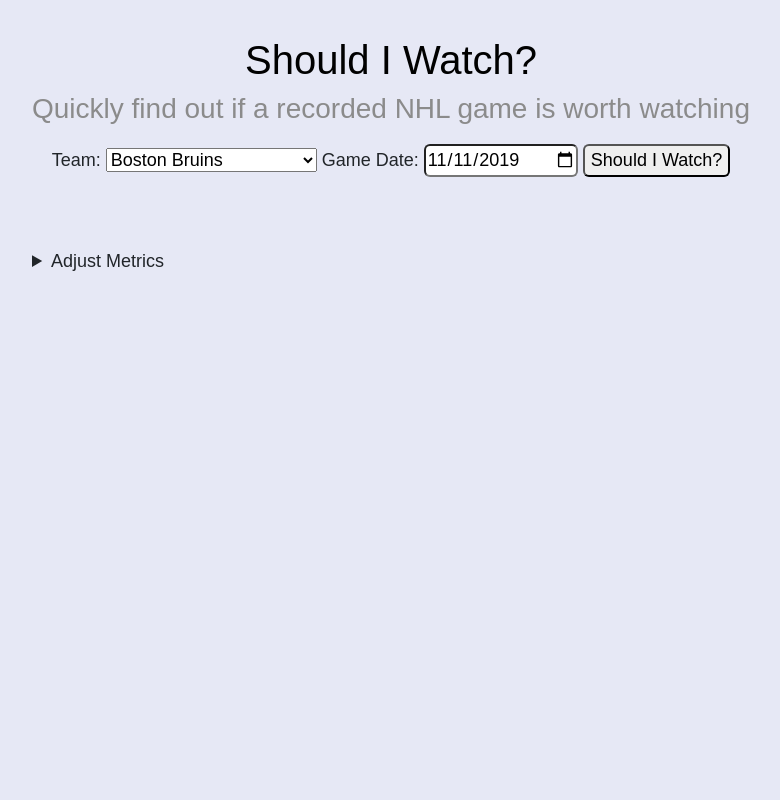
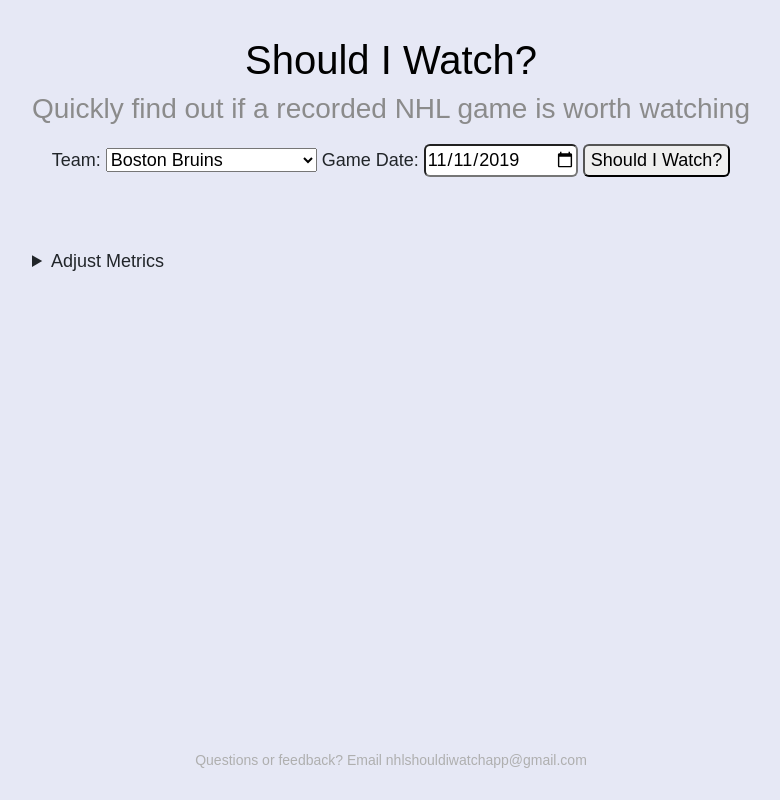
Before and after one commit to dirkstahlecker/nhl-should-i-watch-old-from-heroku, a React (Create React App) app in the folder client/: page / in a window 1280 px wide. Shown: the whole page, without its empty margins (249-1029 px from the left). Built offline with nearby package versions, Linux system fonts and the light colour scheme; no server answers.

Commit message:
added footer with email; styling

```diff
--- a/client/src/App.css
+++ b/client/src/App.css
@@ -50,12 +50,16 @@
   text-align: left;
 }
 
-/*.metrics {
+.footer {
    position: absolute;
    bottom: 0;
+   left: 0;
    width: 100%;
-   height: 120px;
-}*/
+   height: 50px;
+   text-align: center;
+   color: #afafaf;
+   font-size: 14px;
+}
 
 button {
   border-radius: 6px;
@@ -79,6 +83,7 @@
   margin-top: 1em;
   margin-bottom: 1em;
   /*border: 1px solid grey*/
+  padding: 5px;
 }
 
 .resultsArea {
--- a/client/src/App.jsx
+++ b/client/src/App.jsx
@@ -485,6 +485,9 @@
                 <input type="number" id="randomPercent" className="numberInput" value={this.state.percentage} onChange={this.onPercentChange}/>
               </details>
             </div>
+            <div className="footer">
+              Questions or feedback? Email nhlshouldiwatchapp@gmail.com
+            </div>
           </div>
         </div>
       </div>
```
